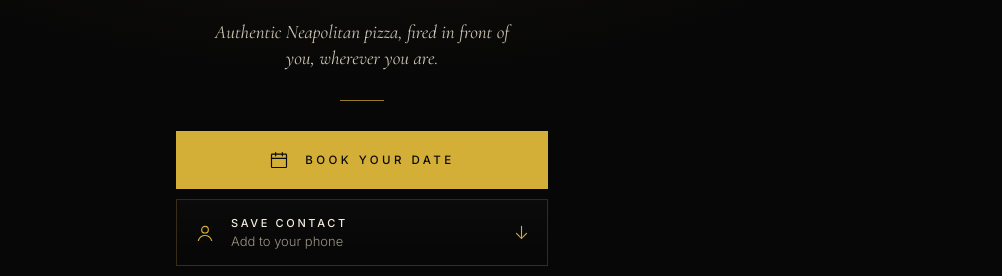
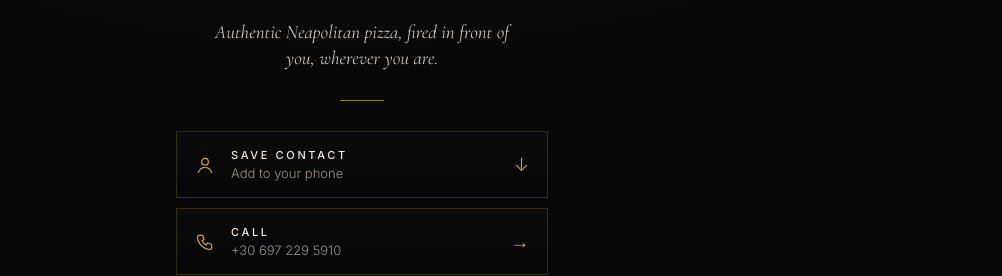
Before and after one commit to bardelo27-gif/Bardequee-Pizza-Party, a plain HTML site: page card/index.html in a window 1280 px wide. Shown: the part 312-588 px from the top of the page, without its empty margins (278-1280 px from the left). Drawn offline with nearby package versions, Linux system fonts and the light colour scheme; no server answers.

Commit message:
Αφαίρεση κουμπιού κράτησης από την κάρτα
Co-Authored-By: Claude Opus 5.5 <noreply@anthropic.com>
Claude-Session: https://claude.ai/code/session_01G5pJ7dVRxUmeLkKhBYSQ4A

```diff
--- a/card/index.html
+++ b/card/index.html
@@ -59,10 +59,6 @@ h1 em{font-style:italic;color:var(--gold)}
   <span class="rule"></span>
 
   <nav class="list">
-    <a class="item primary" href="/#book" style="animation-delay:.65s">
-      <svg viewBox="0 0 24 24"><rect x="3" y="5" width="18" height="16" rx="1"/><path d="M3 10h18M8 3v4M16 3v4"/></svg>
-      <b data-el="Κράτηση ημερομηνίας" data-en="Book your date">Κράτηση ημερομηνίας</b>
-    </a>
     <a class="item" href="/contact.vcf" style="animation-delay:.72s">
       <svg viewBox="0 0 24 24"><circle cx="12" cy="8" r="4"/><path d="M4 21c1.5-4 4.5-6 8-6s6.5 2 8 6"/></svg>
       <div><b data-el="Αποθήκευση επαφής" data-en="Save contact">Αποθήκευση επαφής</b><small data-el="Προσθήκη στο κινητό σας" data-en="Add to your phone">Προσθήκη στο κινητό σας</small></div><i>↓</i>
```
